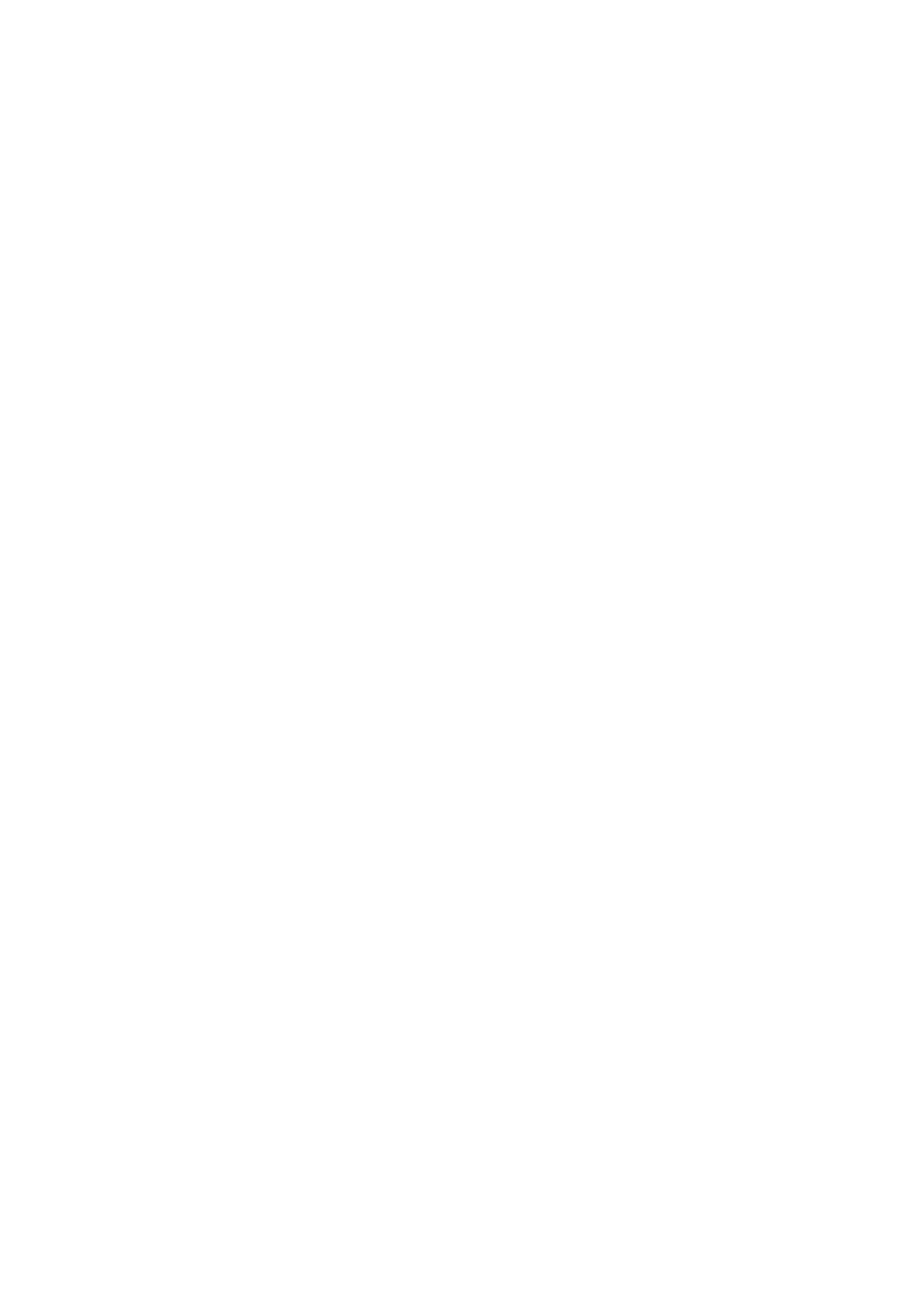
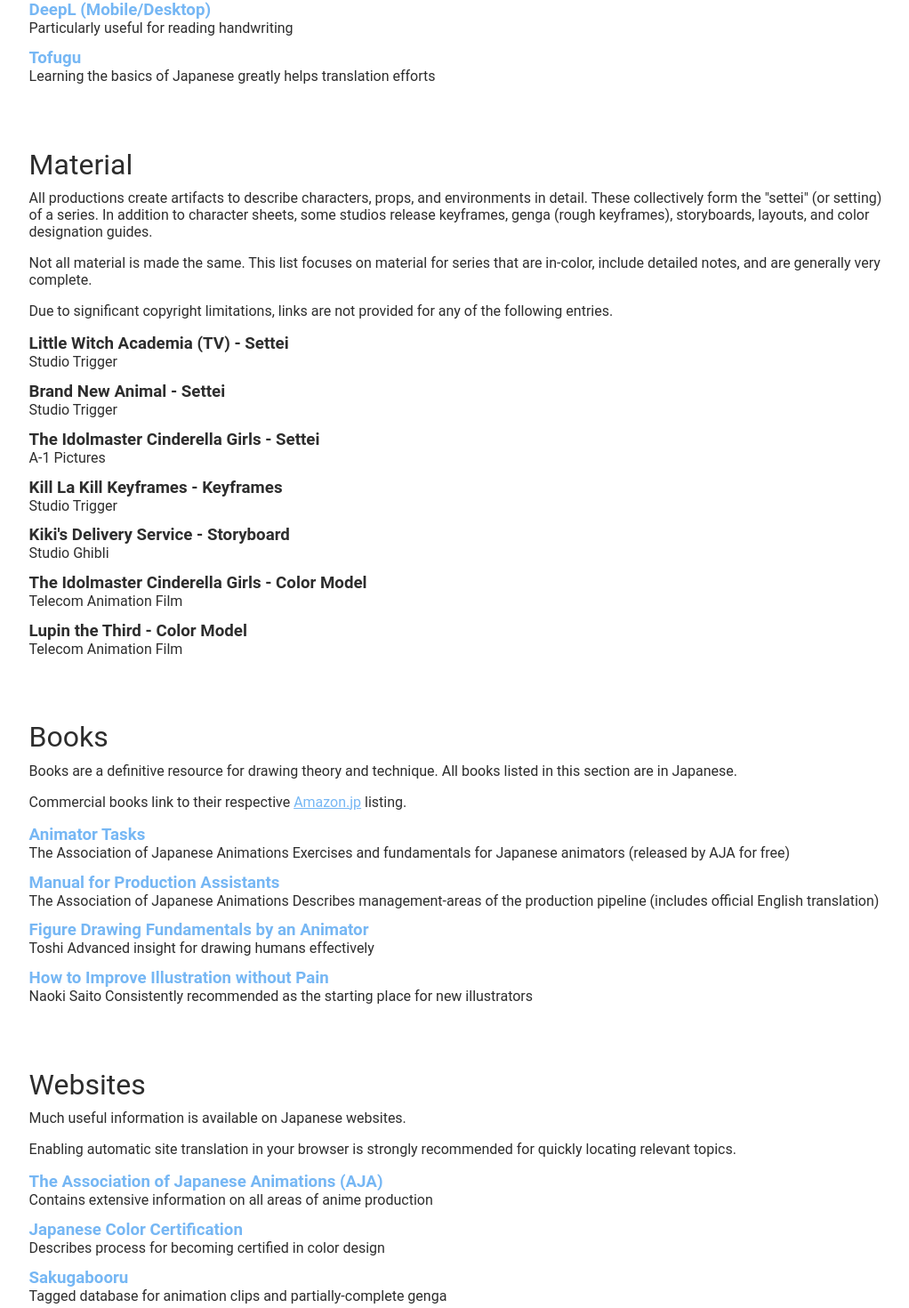
Before and after one commit to anim-rat/anim-rat.github.io, a React (Create React App) app in the folder site/: page / in a window 1280 px wide. Shown: the part 1309-2779 px from the top of the page at 89% size, without its empty margins (121-1143 px from the left). Before the commit the page ends 1333 px from the top, so only its background shows below. Built offline with nearby package versions, Linux system fonts and the light colour scheme.

Commit message:
Modularize Links, Add Books, Material, Websites

```diff
--- /dev/null
+++ b/site/src/contents/Books.tsx
@@ -0,0 +1,51 @@
+import RichLink from "../widgets/RichLink";
+
+function Entry(props: { name: string, author: string, link: string, note: string }) {
+	return (
+		<RichLink
+			name={props.name}
+			link={props.link}
+			note={props.author + '\n' + props.note}
+		/>
+	);
+}
+
+export default function Books() {
+	return (
+		<section className="container">
+			<h2>Books</h2>
+			<p>
+				Books are a definitive resource for drawing theory and technique. All
+				books listed in this section are in Japanese.
+			</p>
+			<p>
+				Commercial books link to their respective <a
+				href="https://www.amazon.co.jp/" target="_blank">Amazon.jp</a> listing.
+			</p>
+			<Entry
+				name="Animator Tasks"
+				author="The Association of Japanese Animations"
+				link="https://aja.gr.jp/jigyou/ikusei/workbook"
+				note="Exercises and fundamentals for Japanese animators (released by AJA for free)"
+			/>
+			<Entry
+				name="Manual for Production Assistants"
+				author="The Association of Japanese Animations"
+				link="https://aja.gr.jp/jigyou/ikusei/%E3%80%8C%E3%82%A2%E3%83%8B%E3%83%A1%E3%82%B7%E3%83%AA%E3%83%BC%E3%82%BA%E5%88%B6%E4%BD%9C%E3%81%AB%E3%81%8A%E3%81%91%E3%82%8B-%E5%88%B6%E4%BD%9C%E9%80%B2%E8%A1%8C%E3%81%AE%E3%83%9E%E3%83%8B%E3%83%A5"
+				note="Describes management-areas of the production pipeline (includes official English translation)"
+			/>
+			<Entry
+				name="Figure Drawing Fundamentals by an Animator"
+				author="Toshi"
+				link="https://www.amazon.co.jp/dp/4844365622"
+				note="Advanced insight for drawing humans effectively"
+			/>
+			<Entry
+				name="How to Improve Illustration without Pain"
+				author="Naoki Saito"
+				link="https://www.amazon.co.jp/dp/B0928DSBG8"
+				note="Consistently recommended as the starting place for new illustrators"
+			/>
+		</section>
+	)
+}
--- /dev/null
+++ b/site/src/contents/Material.tsx
@@ -0,0 +1,70 @@
+import RichLink from "../widgets/RichLink";
+
+function Entry(props: { name: string, type: String, studio: string, }) {
+	const title = `${props.name} - ${props.type}`;
+	return (
+		<RichLink
+			name={title}
+			note={props.studio}
+		/>
+	);
+}
+
+export default function Material() {
+	return (
+		<section className="container">
+			<h2>Material</h2>
+			<p>
+				All productions create artifacts to describe characters, props, and
+				environments in detail. These collectively form the "settei" (or
+				setting) of a series. In addition to character sheets, some studios
+				release keyframes, genga (rough keyframes), storyboards, layouts, and
+				color designation guides.
+			</p>
+			<p>
+				Not all material is made the same. This list focuses on material for
+				series that are in-color, include detailed notes, and are generally very
+				complete.
+			</p>
+			<p>
+				Due to significant copyright limitations, links are not provided for any
+				of the following entries.
+			</p>
+			<Entry
+				name="Little Witch Academia (TV)"
+				type="Settei"
+				studio="Studio Trigger"
+			/>
+			<Entry
+				name="Brand New Animal"
+				type="Settei"
+				studio="Studio Trigger"
+			/>
+			<Entry
+				name="The Idolmaster Cinderella Girls"
+				type="Settei"
+				studio="A-1 Pictures"
+			/>
+			<Entry
+				name="Kill La Kill Keyframes"
+				type="Keyframes"
+				studio="Studio Trigger"
+			/>
+			<Entry
+				name="Kiki's Delivery Service"
+				type="Storyboard"
+				studio="Studio Ghibli"
+			/>
+			<Entry
+				name="The Idolmaster Cinderella Girls"
+				type="Color Model"
+				studio="Telecom Animation Film"
+			/>
+			<Entry
+				name="Lupin the Third"
+				type="Color Model"
+				studio="Telecom Animation Film"
+			/>
+		</section>
+	)
+}
--- /dev/null
+++ b/site/src/contents/Websites.tsx
@@ -0,0 +1,46 @@
+import RichLink from "../widgets/RichLink";
+
+function Entry(props: { name: string, link: string, note: string }) {
+	return (
+		<RichLink
+			name={props.name}
+			link={props.link}
+			note={props.note}
+		/>
+	);
+}
+
+export default function Websites() {
+	return (
+		<section className="container">
+			<h2>Websites</h2>
+			<p>
+				Much useful information is available on Japanese websites.
+			</p>
+			<p>
+				Enabling automatic site translation in your browser is strongly
+				recommended for quickly locating relevant topics.
+			</p>
+			<Entry
+				name="The Association of Japanese Animations (AJA)"
+				link="https://aja.gr.jp/"
+				note="Contains extensive information on all areas of anime production"
+			/>
+			<Entry
+				name="Japanese Color Certification"
+				link="https://japancolor.jp/related_files/JapanColor_Digital_Leaflet_English.pdf"
+				note="Describes process for becoming certified in color design"
+			/>
+			<Entry
+				name="Sakugabooru"
+				link="https://www.sakugabooru.com/"
+				note="Tagged database for animation clips and partially-complete genga"
+			/>
+			<Entry
+				name="Enomoto Method Writing Training"
+				link="https://enomotomethod.jp/column/"
+				note="Teaches fundamentals of Japanese novel writing"
+			/>
+		</section>
+	)
+}
--- a/site/src/index.tsx
+++ b/site/src/index.tsx
@@ -5,6 +5,10 @@
 import Banner from './scaffold/Banner';
 import Software from './contents/Software';
 import Translation from './contents/Translation';
+import Material from './contents/Material';
+import Title from './scaffold/Title';
+import Books from './contents/Books';
+import Websites from './contents/Websites';
 
 const root = ReactDOM.createRoot(
   document.getElementById('root') as HTMLElement
@@ -12,9 +16,13 @@
 root.render(
   <React.StrictMode>
     <Banner />
+    <Title />
     <Introduction />
     <Software />
     <Translation />
+    <Material />
+    <Books />
+    <Websites />
   </React.StrictMode>
 );
 
--- a/site/src/scaffold/Banner.css
+++ b/site/src/scaffold/Banner.css
@@ -1,7 +1,7 @@
 .banner {
 	width: 100%;
-	height: 2em;
-	background-color: #e69a3d;
+	height: 1em;
+	background-color: #b4b4b4;
 	display: flex;
 	align-items: center;
 	justify-content: center;
--- /dev/null
+++ b/site/src/scaffold/Title.tsx
@@ -0,0 +1,8 @@
+export default function Title() {
+	return (
+		<header className="container">
+			<h1>AnimRat Resource List</h1>
+			<p>Japanese TV Animation Resources</p>
+		</header>
+	);
+}
--- a/site/src/widgets/RichLink.tsx
+++ b/site/src/widgets/RichLink.tsx
@@ -2,7 +2,7 @@
 
 export default function RichLink(props: {
 	name: string,
-	link: string,
+	link?: string,
 	note: string,
 	language?: 'en' | 'jp',
 	lastAccess?: Date
@@ -17,10 +17,14 @@
 
 	return (
 		<article className="rich-link">
-			<a href={link} target="_blank">
-				<h3>{name}</h3>
-			</a>
+			{link &&
+				<a href={link} target="_blank">
+					<h3>{name}</h3>
+				</a>}
+			{!link && <h3>{name}</h3>}
+
 			<p>{note}</p>
+
 			{language && <p>{language}</p>}
 			{lastAccess && <p>{lastAccess.toISOString()}</p>}
 		</article>
```
